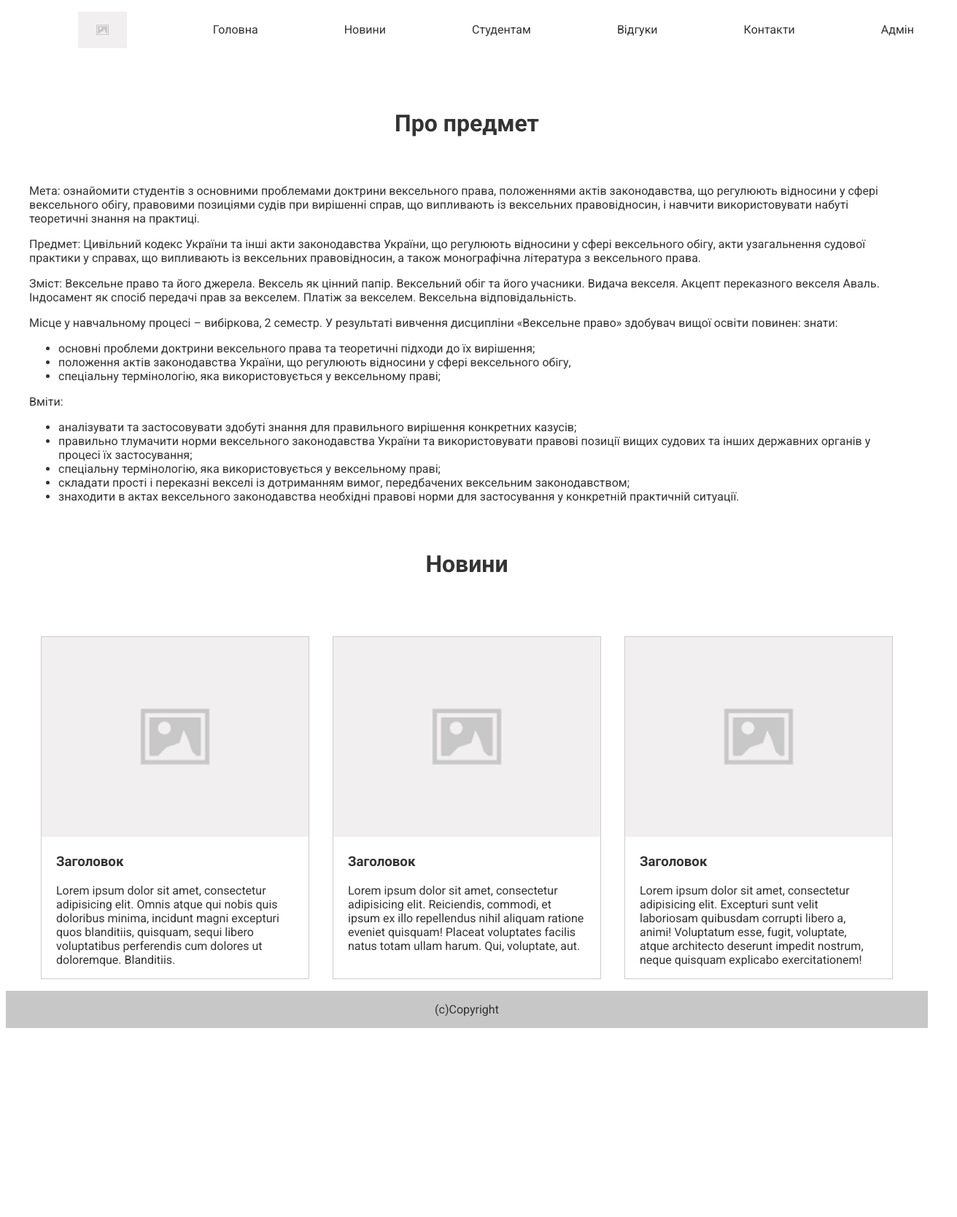
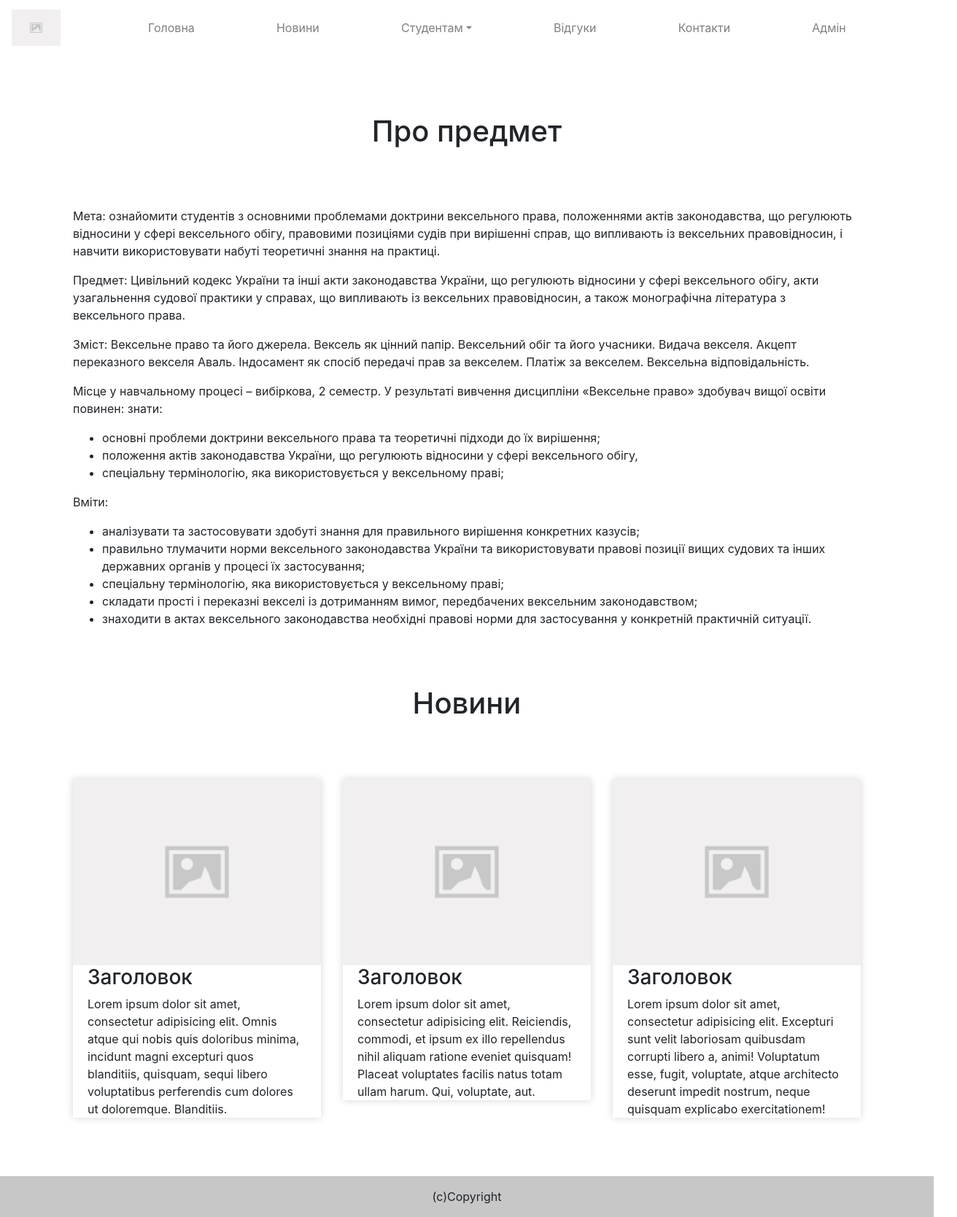
Before and after one commit to danikfedirko/web_lab2, a plain HTML site: page index.html in a window 1280 px wide. Shown: the whole page at 73% size, 1312 px wide, since content can reach past the window. Before the commit the page ends 1417 px from the top, so only its background shows below. Drawn offline with nearby package versions, Linux system fonts and the light colour scheme.

Commit message:
Lab4, lab5

```diff
--- a/css/main.css
+++ b/css/main.css
@@ -1,137 +1,202 @@
-body{
+body {
     font-family: 'Roboto';
-    color: #333
+    color: #333;
+    overflow-x: hidden;
+    margin: 0;
+    padding: 0;
 }
-img.responsive{
+
+img.responsive {
     width: 100%;
     height: auto;
     display: block
 }
-.menu{
+
+.menu {
+    display: flex;
+    justify-content: space-evenly;
+    list-style: none;
     width: 100%;
-    display: flex;
-    justify-content: space-around;
-    list-style:none;
 }
-.menu-item{
-  line-height: 50px
+
+.menu-item {
+    line-height: 50px;
+    transition: all .3s
 }
-a{
+
+.menu-item:hover a {
+    color: #ccc
+}
+
+a {
     text-decoration: none;
     color: #333;
 }
-button{
+
+button {
     background: none;
     border: 1px solid #ccc;
     border-radius: 3px;
     padding: 10px;
     margin: 1em auto;
 }
-.logo{
+
+.logo {
     height: 50px;
+    animation-name: pulse;
+    animation-duration: 1s;
+    animation-iteration-count: 4;
+    animation-timing-function: ease-in-out;
 }
-.drop-down{
+
+@keyframes pulse {
+    0% {
+        transform: scale(1);
+    }
+    50% {
+        transform: scale(1.2);
+    }
+    100% {
+        transform: scale(1);
+    }
+}
+
+.drop-down {
     position: relative
 }
-.drop-down ul{
+
+.drop-down ul {
     position: absolute;
     bottom 0;
-    display: none;
+    visibility: hidden;
     list-style: none;
     background: #f2f2f2;
     padding-left: 0;
+    opacity: 0;
+    transition: all .3s
 }
-.drop-down ul li{
+
+.drop-down ul li {
     padding: 0 20px;
-     transition: all .2s;
+    transition: all .2s;
 }
-.drop-down:hover ul{
-    display: block
+
+.drop-down:hover ul {
+    visibility: visible;
+    opacity: 1;
 }
-.drop-down ul li:hover{
+
+.drop-down ul li:hover {
     background-color: #e0e0e0
 }
-.container{
+
+.container {
     max-width: 1200px;
     margin: auto;
     padding: 0 2em;
 }
-.title{
+
+.title {
     text-align: center;
     margin: 2em 0;
 }
-.news{
+
+.news {
     display: flex;
+    margin-bottom: 4em
 }
-.article{
-    width: 33%;
-    border: solid 1px #ccc;
-    margin: 1em
+
+
+.article {
+    box-shadow: 0px 0px 10px 0px #d6d6d6;
+    transition: all .3s
 }
-.article h3, .article p{
-      padding: 0 20px;
+
+.article:hover {
+    box-shadow: none;
+    cursor: pointer
 }
-.article img{
+
+.article h3,
+.article p {
+    padding: 0 20px;
+}
+
+.article img {
     width: 100%;
     height: auto
 }
-footer{
+
+footer {
     padding: 1em 0;
     text-align: center;
     background-color: #c7c7c7;
 }
-table{
+
+table {
     width: 100%;
     text-align: left;
-     border-collapse: collapse;
+    border-collapse: collapse;
     margin-bottom: 2em;
 }
-th,td{
+
+th,
+td {
     border: 1px solid #ccc;
     margin: 0;
     padding: 10px
 }
 
-.contacts{
+.contacts {
     text-align: center
 }
-.feedback{
+
+.feedback {
     padding: 2em 0;
 }
-.feedback:nth-child(3){
+
+.feedback:nth-child(3) {
     border-top: 2px solid #ccc;
 }
-.feedback h2, .feedback span{
+
+.feedback h2,
+.feedback span {
     display: inline-block;
 }
-.feedback span{
+
+.feedback span {
     color: #ccc;
     font-style: italic;
     margin-left: 1em;
 }
 
-textarea{
+textarea {
     margin-top: 2em;
     width: 100%;
     margin-bottom: 1em
 }
-.button{
+
+.button {
     text-align: right;
     margin-bottom: 2em;
 }
 
-.adminpanel{
+.adminpanel {
     display: flex
 }
-.adminpanel > div{
+
+.adminpanel>div {
     width: 50%;
 }
-.adminpanel input{
+
+.adminpanel input {
     display: block;
     margin-top: 1em;
     padding: 10px;
 }
-.text{
-    height: 300px;
-    width: 70%;
+.btn-light{
+  margin-bottom: 1em
 }
+.text {
+margin: 1em 0
+}
--- a/index.html
+++ b/index.html
@@ -8,52 +8,43 @@
   <title>Курс</title>
   <link href="https://fonts.googleapis.com/css?family=Roboto:100,400,700" rel="stylesheet">
   <link rel="stylesheet" href="css/main.css">
-    <!--[if lt IE 9]>
-    <script src="https://oss.maxcdn.com/html5shiv/3.7.3/html5shiv.min.js"></script>
-    <script src="https://oss.maxcdn.com/respond/1.4.2/respond.min.js"></script>
-    <![endif]-->
-    <script src='https://www.google.com/recaptcha/api.js'></script>
+  <link rel="stylesheet" href="https://maxcdn.bootstrapcdn.com/bootstrap/4.0.0-beta.2/css/bootstrap.min.css" integrity="sha384-PsH8R72JQ3SOdhVi3uxftmaW6Vc51MKb0q5P2rRUpPvrszuE4W1povHYgTpBfshb" crossorigin="anonymous">
 </head>
 
 <body>
   <header>
-        <nav>
-            <ul class="menu">
-                <li class="menu-item">
-                    <img class="logo" src="img/img.png" alt="">
+    <nav class="navbar navbar-expand-lg navbar-light bg-transparent">
+  <a class="navbar-brand" href="#">  <img class="logo" src="img/img.png" alt=""></a>
+  <button class="navbar-toggler" type="button" data-toggle="collapse" data-target="#navbarNavAltMarkup" aria-controls="navbarNavAltMarkup" aria-expanded="false" aria-label="Toggle navigation">
+    <span class="navbar-toggler-icon"></span>
+  </button>
+  <div class="collapse navbar-collapse" id="navbarNavAltMarkup">
+    <div class="navbar-nav nav menu">
+      <li class="nav-item"><a class="nav-link" href="index.html">Головна</a></li>
+      <li class="nav-item"><a class="nav-link" href="news.html">Новини</a></li>
+      <li class="nav-item" style="position:relative">
+        <a href="" class="dropdown-toggle dropdown-toggle-split nav-link" data-toggle="dropdown" aria-haspopup="true" aria-expanded="false">Студентам</a>
+        <div class="dropdown-menu">
+          <a class="dropdown-item" href="programm.html">Програма</a>
+          <a class="dropdown-item" href="labs.html">Лабораторні</a>
+                <a class="dropdown-item" href="lit.html">Література</a>
+              </div>
           </li>
-                <li class="menu-item">
-                    <a href="index.html">Головна</a>
-                </li>
-                <li class="menu-item">
-                    <a href="news.html">Новини</a>
-                </li>
-                <li class="menu-item drop-down">
-                    <a href="">Студентам</a>
-                    <ul>
-                        <li><a href="programm.html">Програма</a></li>
-                        <li><a href="labs.html">Лабораторні</a></li>
-                        <li><a href="lit.html">Література</a></li>
-                    </ul>
-                </li>
-                <li class="menu-item">
-                    <a href="feedback.html">Відгуки</a>
-                </li>
-                <li class="menu-item">
-                    <a href="contact.html">Контакти</a>
-                </li>
-                <li class="menu-item">
-                    <a href="admin.html">Адмін</a>
-                </li>
-            </ul>
+          <li class="nav-item"><a class="nav-link" href="feedback.html">Відгуки</a></li>
+          <li class="nav-item"><a class="nav-link" href="contact.html">Контакти</a></li>
+          <li class="nav-item"><a class="nav-link" href="admin.html">Адмін</a></li>
+        </div>
+      </div>
     </nav>
   </header>
   <div class="container">
     <h1 class="title">Про предмет</h1>
-        <div class="info-block">
-            <p>Мета: ознайомити студентів з основними проблемами доктрини вексельного права, положеннями актів законодавства, що регулюють відносини у сфері вексельного обігу, правовими позиціями судів при вирішенні справ, що випливають із вексельних правовідносин, і навчити використовувати набуті теоретичні знання на практиці.
+    <div class="info-block col-sm-12">
+      <p>Мета: ознайомити студентів з основними проблемами доктрини вексельного права, положеннями актів законодавства, що регулюють відносини у сфері вексельного обігу, правовими позиціями судів при вирішенні справ, що випливають із вексельних правовідносин,
+        і навчити використовувати набуті теоретичні знання на практиці.
       </p>
-            <p>Предмет: Цивільний кодекс України та інші акти законодавства України, що регулюють відносини у сфері вексельного обігу, акти узагальнення судової практики у справах, що випливають із вексельних правовідносин, а також монографічна література з вексельного права.</p>
+      <p>Предмет: Цивільний кодекс України та інші акти законодавства України, що регулюють відносини у сфері вексельного обігу, акти узагальнення судової практики у справах, що випливають із вексельних правовідносин, а також монографічна література з вексельного
+        права.</p>
       <p>Зміст: Вексельне право та його джерела. Вексель як цінний папір. Вексельний обіг та його учасники. Видача векселя. Акцепт переказного векселя Аваль. Індосамент як спосіб передачі прав за векселем. Платіж за векселем. Вексельна відповідальність.</p>
       <p>Місце у навчальному процесі – вибіркова, 2 семестр. У результаті вивчення дисципліни «Вексельне право» здобувач вищої освіти повинен: знати:
       </p>
@@ -76,18 +67,24 @@
       </ul>
     </div>
 
+<div class="container">
     <h1 class="title">Новини</h1>
-        <div class="news">
+    <div class="news row">
+      <div class="col-md-4">
       <div class="article">
         <img src="img/img.png" alt="">
         <h3>Заголовок</h3>
         <p>Lorem ipsum dolor sit amet, consectetur adipisicing elit. Omnis atque qui nobis quis doloribus minima, incidunt magni excepturi quos blanditiis, quisquam, sequi libero voluptatibus perferendis cum dolores ut doloremque. Blanditiis.</p>
       </div>
+    </div>
+      <div class="col-md-4">
       <div class="article">
         <img src="img/img.png" alt="">
         <h3>Заголовок</h3>
         <p>Lorem ipsum dolor sit amet, consectetur adipisicing elit. Reiciendis, commodi, et ipsum ex illo repellendus nihil aliquam ratione eveniet quisquam! Placeat voluptates facilis natus totam ullam harum. Qui, voluptate, aut.</p>
       </div>
+    </div>
+      <div class="col-md-4">
       <div class="article">
         <img src="img/img.png" alt="">
         <h3>Заголовок</h3>
@@ -95,10 +92,16 @@
       </div>
     </div>
     </div>
+  </div>
+  </div>
 
   <footer>
     (c)Copyright
   </footer>
+
+  <script src="https://code.jquery.com/jquery-3.2.1.slim.min.js" integrity="sha384-KJ3o2DKtIkvYIK3UENzmM7KCkRr/rE9/Qpg6aAZGJwFDMVNA/GpGFF93hXpG5KkN" crossorigin="anonymous"></script>
+<script src="https://cdnjs.cloudflare.com/ajax/libs/popper.js/1.12.3/umd/popper.min.js" integrity="sha384-vFJXuSJphROIrBnz7yo7oB41mKfc8JzQZiCq4NCceLEaO4IHwicKwpJf9c9IpFgh" crossorigin="anonymous"></script>
+<script src="https://maxcdn.bootstrapcdn.com/bootstrap/4.0.0-beta.2/js/bootstrap.min.js" integrity="sha384-alpBpkh1PFOepccYVYDB4do5UnbKysX5WZXm3XxPqe5iKTfUKjNkCk9SaVuEZflJ" crossorigin="anonymous"></script>
 </body>
 
 </html>
```
Also changed, not shown: admin.html (+32 -39 lines), contact.html (+23 -30 lines), feedback.html (+25 -32 lines), news.html (+31 -30 lines), programm.html (+23 -30 lines). Lines whose indentation alone changed are shown as unchanged.
